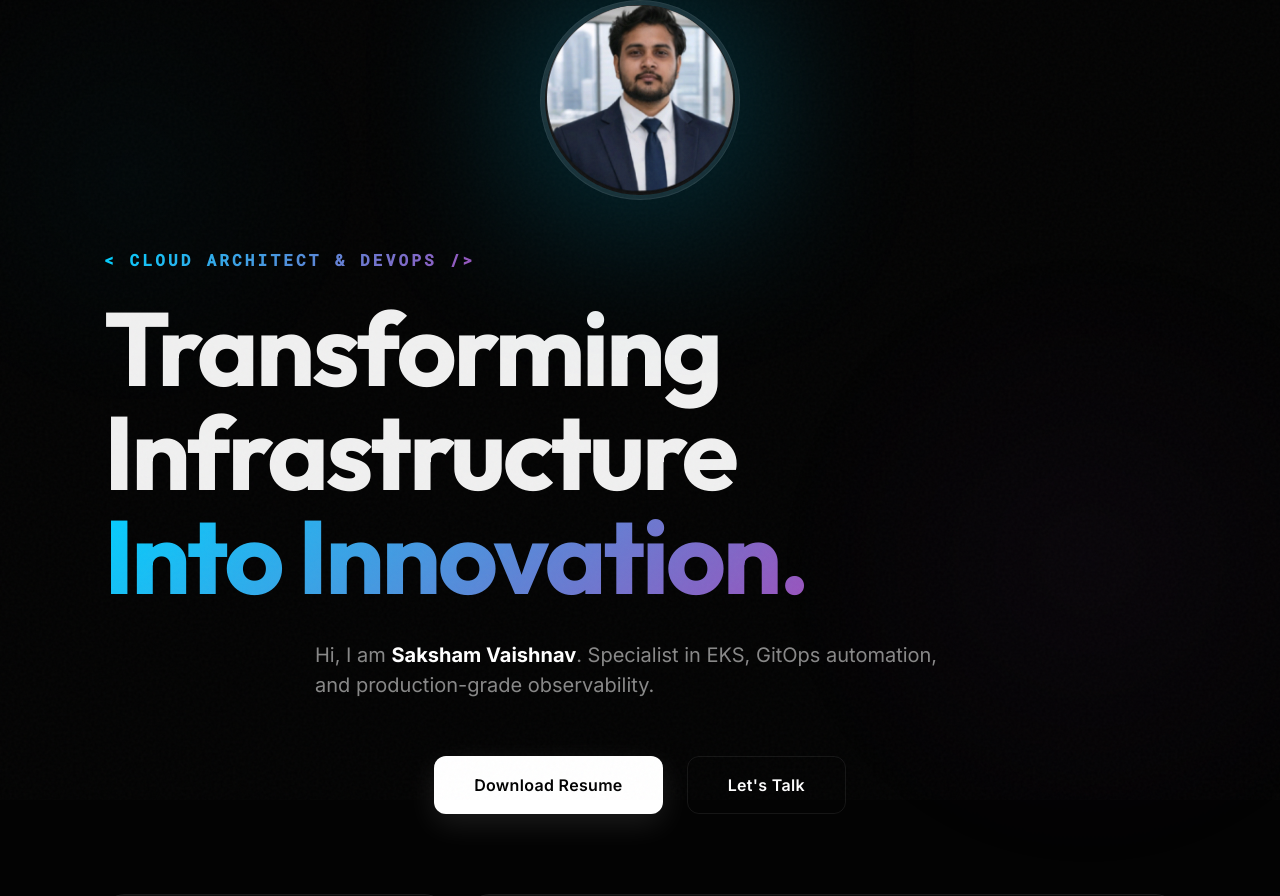
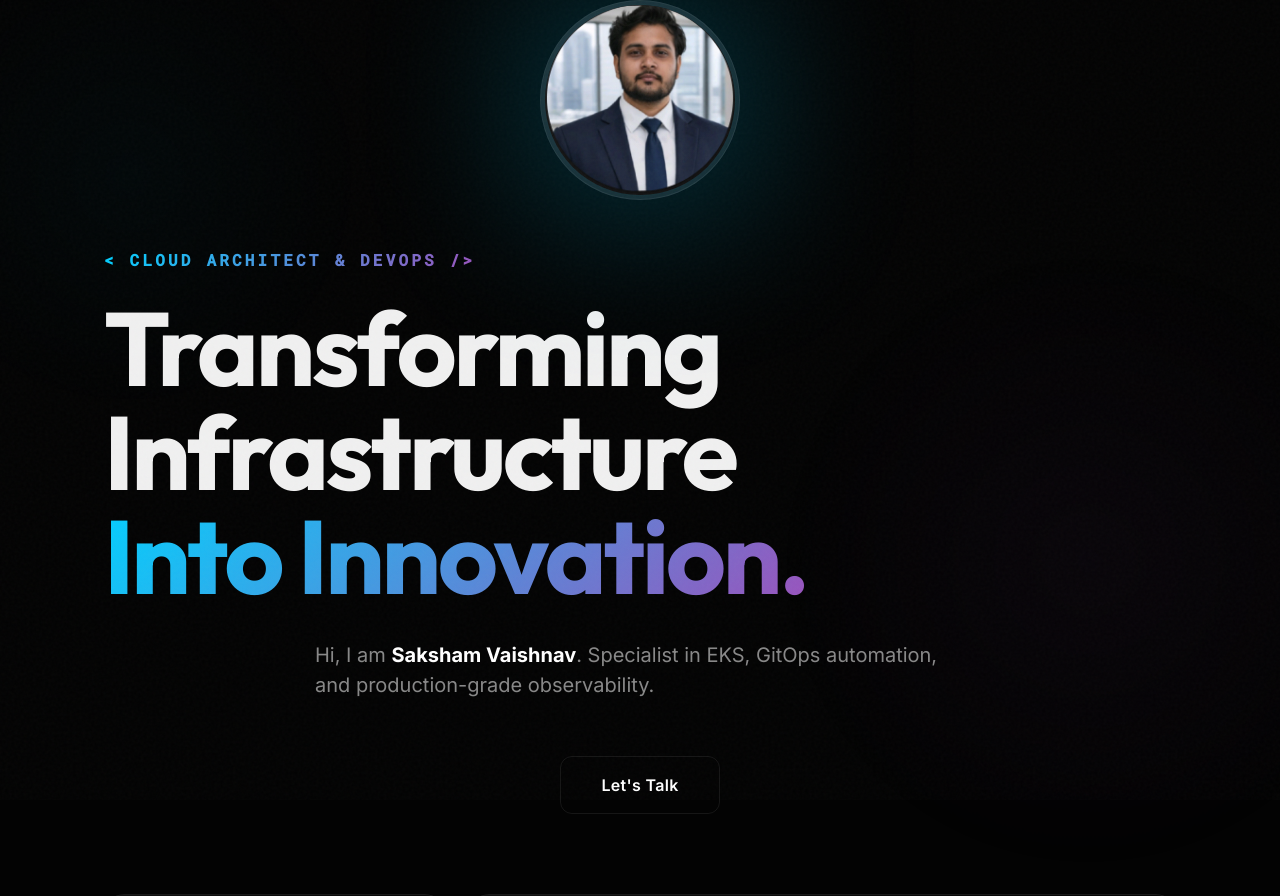
Before and after one commit to saksham-this-side/portfolio, a Next.js app: page /portfolio/ in a window 1280 px wide. Shown: the top 896 px of the page. Built offline with nearby package versions, Linux system fonts and the light colour scheme.

Commit message:
Update page.js

```diff
--- a/app/page.js
+++ b/app/page.js
@@ -79,7 +79,7 @@ export default function Home() {
           </motion.p>
 
           <motion.div variants={fadeIn} style={{ display: 'flex', gap: '1.5rem', justifyContent: 'center' }}>
-            <a href="resume.pdf" download="Saksham_Vaishnav_Resume.pdf" className="btn btn-primary">Download Resume</a>
+
             <a href="https://wa.me/918319731804" target="_blank" className="btn btn-outline">Let's Talk</a>
           </motion.div>
         </motion.div>
```
